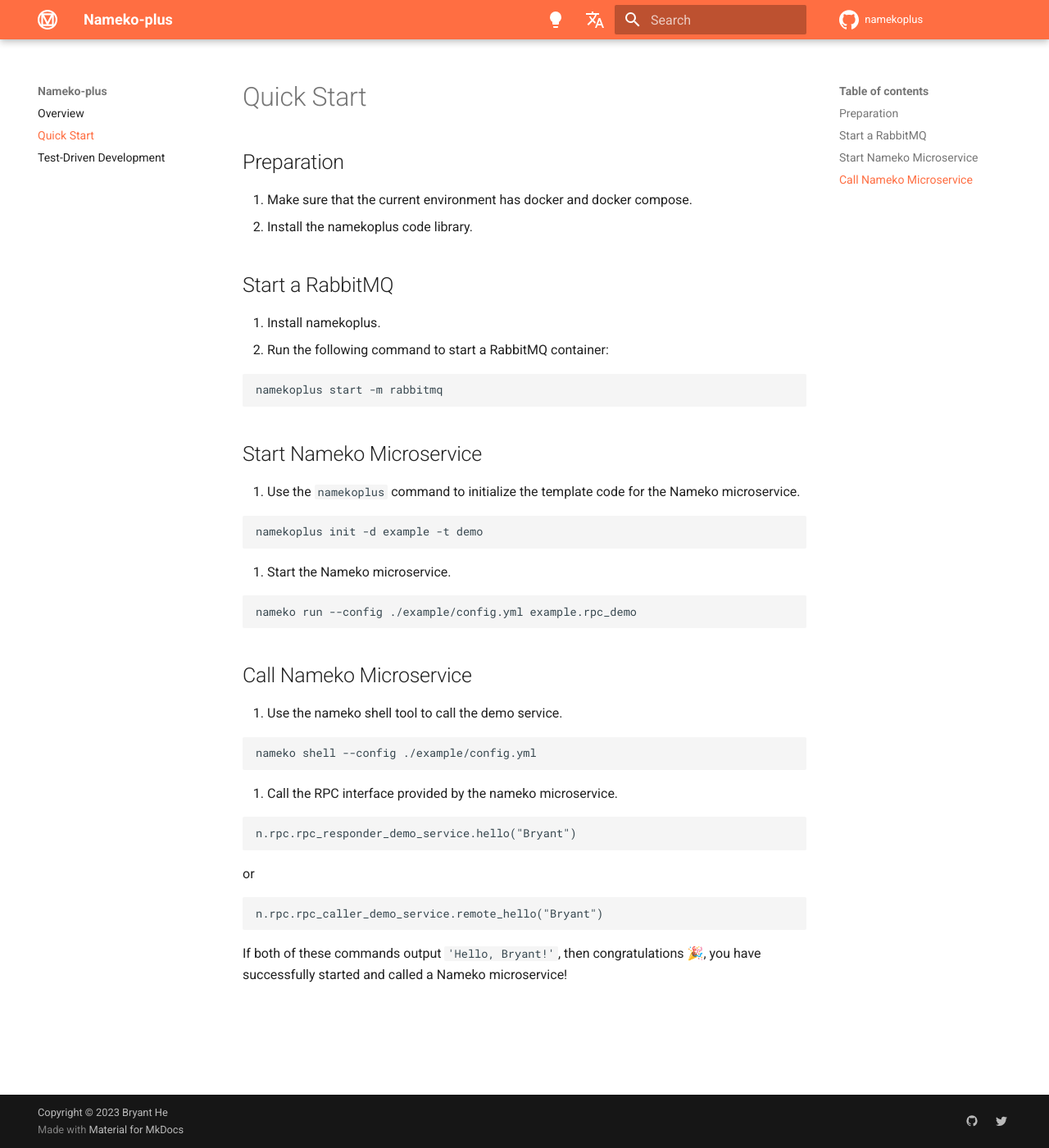
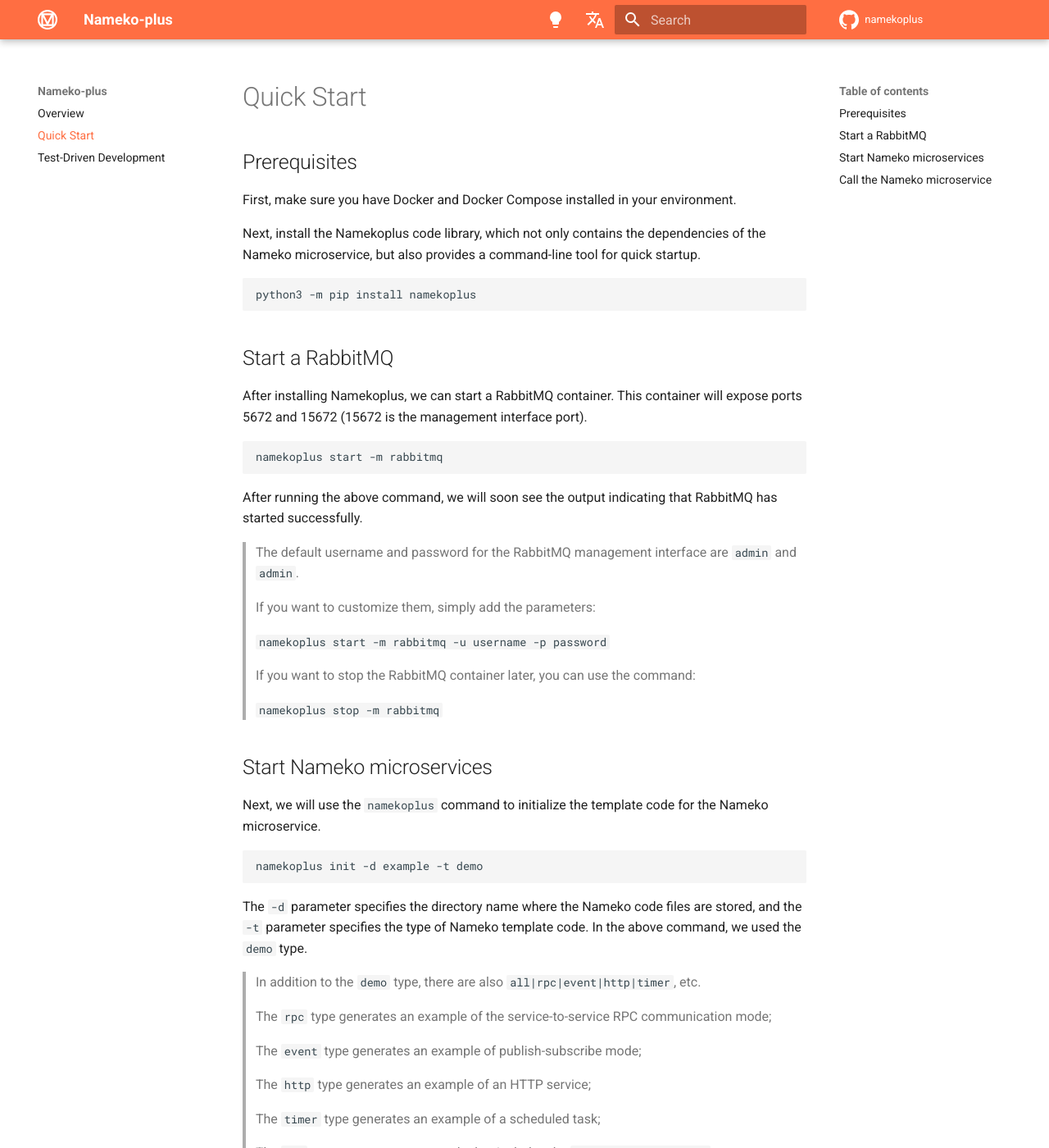
Before and after one commit to Bryanthelol/nameko-plus-doc-en, an MkDocs documentation site: the page built from docs/Quick Start.md, in a window 1280 px wide and 1400 px high. Shown: the whole window at 82% size. Built offline with MkDocs 1.6.1 and Material for MkDocs 9.7.7, drawn with Linux system fonts in a browser that asks for light colours; comment, search, counter and statistics services are not loaded; some of the changed text lies outside the part shown.

Commit message:
update doc

````diff
--- a/docs/Quick Start.md
+++ b/docs/Quick Start.md
@@ -5,43 +5,91 @@ hide:
 
 # Quick Start
 
-## Preparation
+## Prerequisites
 
-1. Make sure that the current environment has docker and docker compose.
-2. Install the namekoplus code library.
+First, make sure you have Docker and Docker Compose installed in your environment.
+
+Next, install the Namekoplus code library, which not only contains the dependencies of the Nameko microservice, but also provides a command-line tool for quick startup.
+
+```bash
+python3 -m pip install namekoplus
+```
 
 ## Start a RabbitMQ
 
-1. Install namekoplus.
-2. Run the following command to start a RabbitMQ container:
+After installing Namekoplus, we can start a RabbitMQ container. This container will expose ports 5672 and 15672 (15672 is the management interface port).
 
 ```bash
 namekoplus start -m rabbitmq
 ```
 
-## Start Nameko Microservice
+After running the above command, we will soon see the output indicating that RabbitMQ has started successfully.
 
-1. Use the `namekoplus` command to initialize the template code for the Nameko microservice.
+> The default username and password for the RabbitMQ management interface are `admin` and `admin`.
+>
+> If you want to customize them, simply add the parameters:
+>
+> ```
+> namekoplus start -m rabbitmq -u username -p password
+> ```
+>
+> If you want to stop the RabbitMQ container later, you can use the command:
+>
+> ```
+> namekoplus stop -m rabbitmq
+> ```
+
+## Start Nameko microservices
+
+Next, we will use the `namekoplus` command to initialize the template code for the Nameko microservice.
 
 ```
 namekoplus init -d example -t demo
 ```
 
-2. Start the Nameko microservice.
+The `-d` parameter specifies the directory name where the Nameko code files are stored, and the `-t` parameter specifies the type of Nameko template code. In the above command, we used the `demo` type.
+
+> In addition to the `demo` type, there are also `all|rpc|event|http|timer`, etc.
+>
+> The `rpc` type generates an example of the service-to-service RPC communication mode;
+>
+> The `event` type generates an example of publish-subscribe mode;
+>
+> The `http` type generates an example of an HTTP service;
+>
+> The `timer` type generates an example of a scheduled task;
+>
+> The `all` type generates an example that includes the `rpc|event|http|timer` types.
+
+After running the command, we will see the newly created `example` directory in the current root directory. This directory contains the necessary code files to start the Nameko microservice.
+
+Now let's start the Nameko microservice. From the root directory, use the command:
 
 ```
 nameko run --config ./example/config.yml example.rpc_demo
 ```
 
-## Call Nameko Microservice
+If the service runs successfully, we will see output similar to the following:
 
-1. Use the nameko shell tool to call the demo service.
+```
+starting services: rpc_caller_demo_service, rpc_responder_demo_service
+```
+
+## Call the Nameko microservice
+
+In the previous step, we have already started two Nameko services, `rpc_caller_demo_service` and `rpc_responder_demo_service`.
+
+Now we can use the Nameko microservice framework's shell tool to call this demo service.
+
+Open a new command prompt window (while keeping the Nameko service window open, of course).
+
+Use the following command to start the Nameko shell tool:
 
 ```
 nameko shell --config ./example/config.yml
 ```
 
-2. Call the RPC interface provided by the nameko microservice.
+We will now enter the Nameko shell, where we can call the Nameko microservice's RPC interface:
 
 ```
 n.rpc.rpc_responder_demo_service.hello("Bryant")
````
